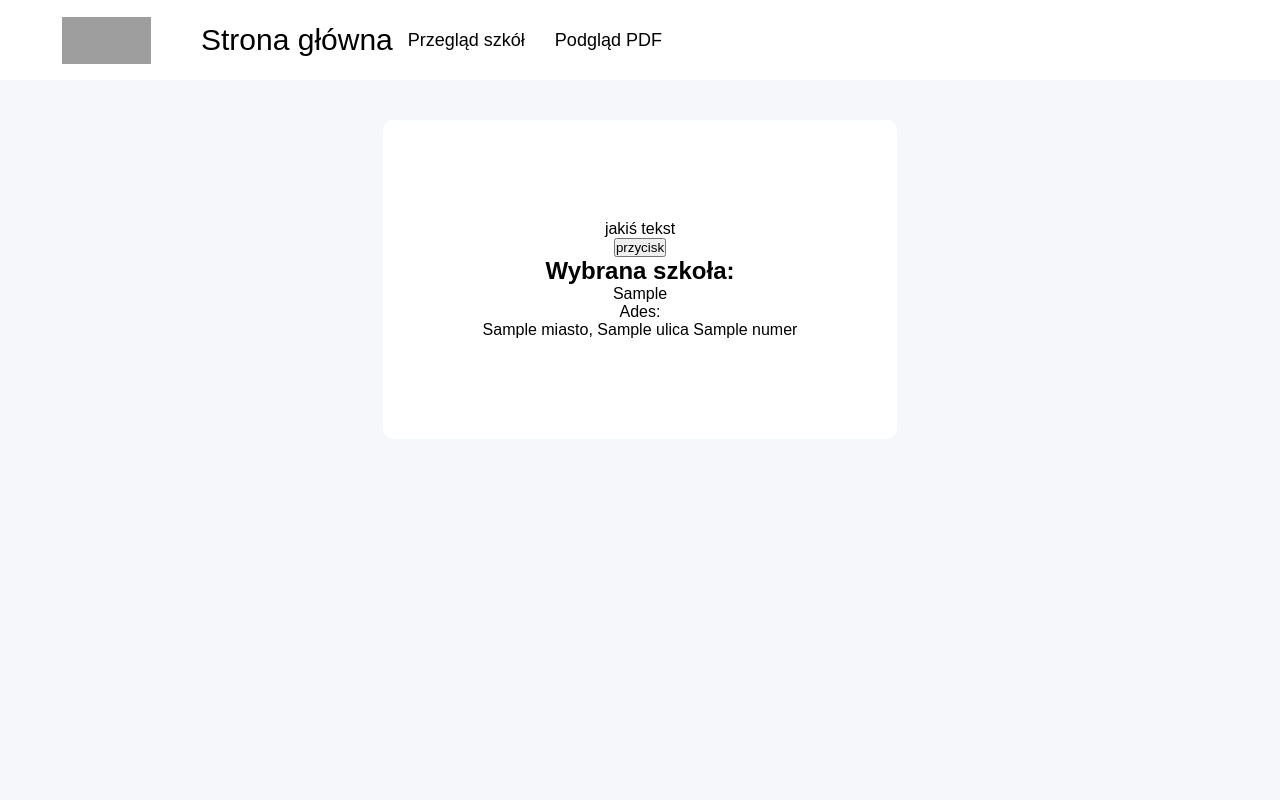
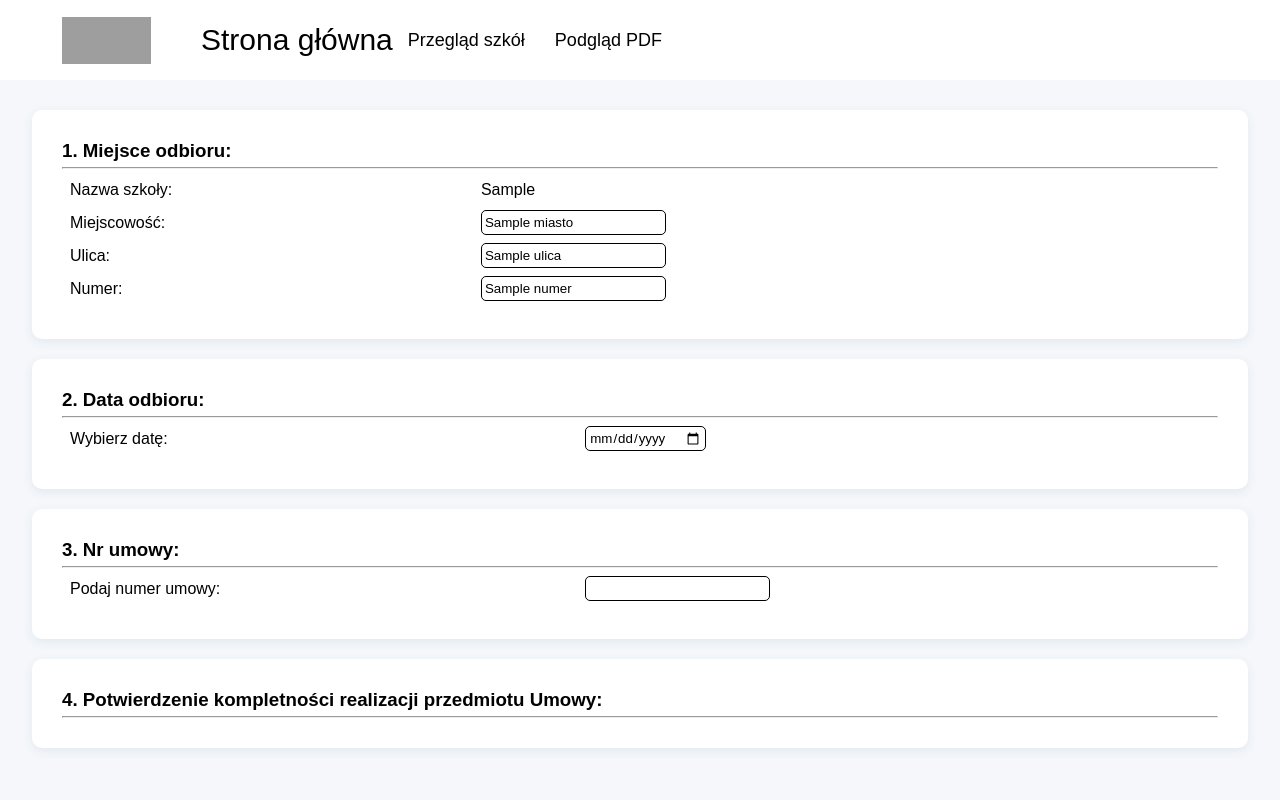
Before and after one commit to iAttaquer/Rap-steam-Protocol, a Django app: template rapsteam/common/templates/wybor_szkoly2.html in a window 1280 px wide. Run offline with Django 3.2, Linux system fonts and the light colour scheme; the template is opened without the code that fills it: most values are stand-ins (such as "Sample title", 1, 10 or a date in 2020); grey boxes are pictures that could not be loaded.

Commit message:
dodano miejsce odbioru, date odbioru, nr umowy

```diff
--- a/rapsteam/common/templates/wybor_szkoly2.html
+++ b/rapsteam/common/templates/wybor_szkoly2.html
@@ -7,46 +7,118 @@
         .body {
             font-family: Jost, sans-serif;
         }
-
+        hr{
+            width: 100%;
+        }
         .container {
             display: flex;
             flex-direction: column;
             align-items: center;
-            padding-top: 80px;
-            height: 100%;
+            padding-top: 100px;
+            min-height: 100%;
             background-color: #F5F7FA;
-            box-shadow: 0px 3px 2px rgba(0,0,0,0.2)
+
         }
-
         .block-rect {
             display: flex;
             flex-direction: column;
-            align-items: center;
-            padding: 100px;
+            align-items: left;
+            padding: 30px;
+            width: 95%;
             background-color: white;
             border-radius: 10px;
-            margin: 40px;
+            margin: 10px;
+            box-shadow: 0px 3px 10px #e2e9f1;//rgba(0,0,0,0.2)
         }
-
+        .row {
+            display: flex;
+            align-items: center;
+            padding-bottom: 20px;
+        }
+        h3 {
+            margin-right: 20px;
+            margin-bottom: 5px;
+            left: 0;
+        }
+        table {
+            border-spacing: 8px;
+            width: content;
+            left: 0;
+        }
+        {% comment %} tr {
+            display: flex;
+            flex-direction: row;
+        } {% endcomment %}
+        td:first-child {
+            {% comment %} width: content; {% endcomment %}
+            height: 25px;
+            {% comment %} border: 1px solid; {% endcomment %}
+        }
+        .input {
+            height: 25px;
+            padding: 3px;
+            width: min-content;
+            border-radius: 5px;
+            border: 1px solid;
+        }
     </style>
 </head>
 <body>
     <div class="container">
         <div class="block-rect">
-            <p>
-                jakiś tekst
-            </p>
-            <button>
-                przycisk
-            </button>
-            <h2>Wybrana szkoła:</h2>
-            <p>{{ nazwa_szkoly }}</p>
-            <p>Ades:</p>
-            <p>{{ miasto }}, {{ ulica }} {{ numer }}</p>
+            <h3>1. Miejsce odbioru:</h3>
+            <hr>
+            <table>
+                <tr>
+                    <td>Nazwa szkoły:</td>
+                    <td>{{ nazwa_szkoly }}</td>
+                </tr>
+                <tr>
+                    <td>Miejscowość:</td>
+                    <td><input class="input" type="text" value="{{ miasto }}"></td>
+                </tr>
+                <tr>
+                    <td>Ulica:</td>
+                    <td><input class="input" type="text" value="{{ ulica }}"></td>
+                </tr>
+                <tr>
+                    <td>Numer:</td>
+                    <td><input class="input" type="text" value="{{ numer}}"></td>
+                </tr>
+            </table>
             <form method="post">
             {% csrf_token %}
             </form>
         </div>
+        <div class="block-rect">
+            <h3>2. Data odbioru:</h3>
+            <hr>
+            <table>
+                <tr>
+                    <td>Wybierz datę:</td>
+                    <td>
+                        <input class="input" type="date" id="data_odbioru" name="data_odbioru">
+                    </td>
+                </tr>
+            </table>
+        </div>
+        <div class="block-rect">
+            <h3>3. Nr umowy:</h3>
+            <hr>
+            <table>
+                <tr>
+                    <td>Podaj numer umowy:</td>
+                    <td>
+                        <input class="input" type="text" id="nr_umowy" name="nr_umowy">
+                    </td>
+                </tr>
+            </table>
+        </div>
+        <div class="block-rect">
+            <h3>4. Potwierdzenie kompletności realizacji przedmiotu Umowy:</h3>
+            <hr>
+
+        </div>
     </div>
 </body>
 </html>
```
Also changed, not shown: rapsteam/db.sqlite3.
